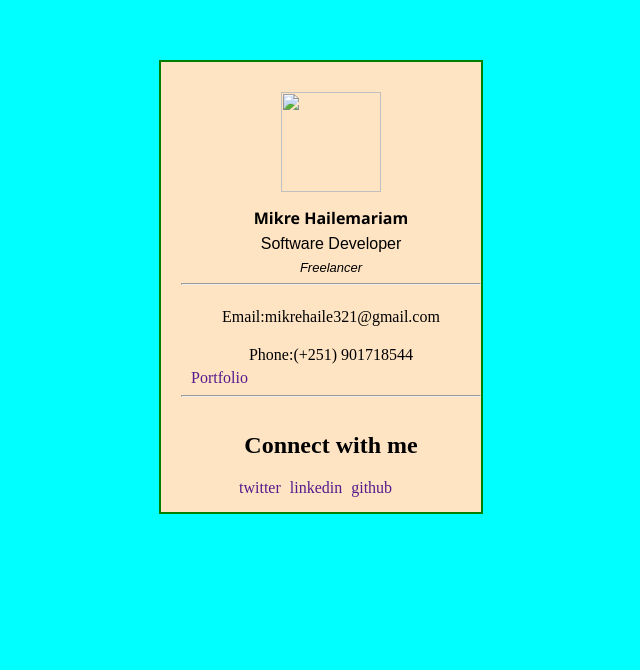
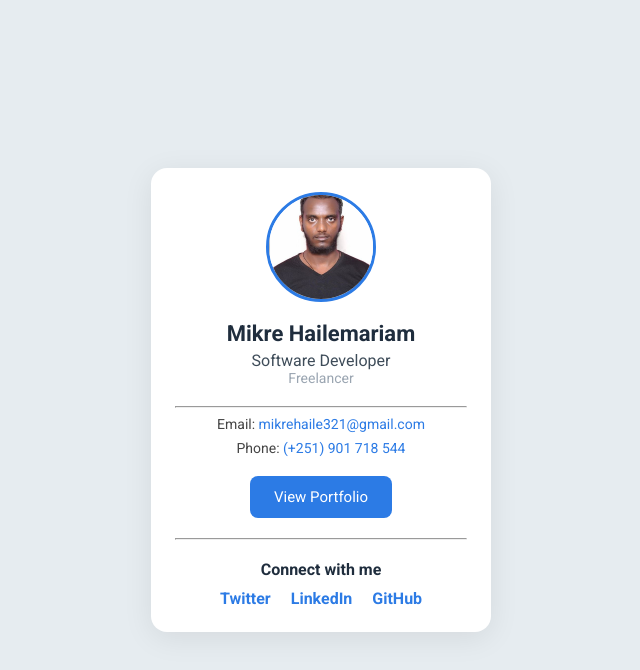
Before and after one commit to mikricho/portfolio, a plain HTML site: page index.html in a window 1280 px wide. Shown: the whole page, without its empty margins (319-959 px from the left). Drawn offline with Linux system fonts and the light colour scheme.

Commit message:
Add files via upload

```diff
--- a/index.html
+++ b/index.html
@@ -1,30 +1,36 @@
 <!DOCTYPE html>
 <html lang="en">
 <head>
-  <meta charset="UTF-8">
-  <meta name="viewport" content="width=device-width, initial-scale=1.0">
-  <title>Document</title>
-  <link rel="stylesheet" href="style.css">
+  <meta charset="UTF-8" />
+  <meta name="viewport" content="width=device-width, initial-scale=1.0"/>
+  <title>Mikre Hailemariam - Portfolio</title>
+  <link rel="stylesheet" href="style.css"/>
+  <link href="https://fonts.googleapis.com/css2?family=Roboto:wght@400;700&display=swap" rel="stylesheet"/>
 </head>
 <body>
   <main>
-    <div class="my_portfolio">
-      <img src="mikre1.jpg" alt="">
-      <p class="h3">Mikre Hailemariam</p>
-      <p class="h4">Software Developer</p>
-      <p class="h5">Freelancer</p>
-      <hr>
-      <P>Email:mikrehaile321@gmail.com</P>
-      <p>Phone:(+251) 901718544</p>
-      <a class="linkport" href="">Portfolio</a>
+    <div class="portfolio-card">
+      <img src="mikre1.png" alt="Mikre Hailemariam" class="profile-pic"/>
+      <div class="intro">
+        <h2>Mikre Hailemariam</h2>
+        <p class="role">Software Developer</p>
+        <p class="freelance">Freelancer</p>
+      </div>
+      <div class="contact-info">
+        <hr>
+        <p>Email: <a href="mailto:mikrehaile321@gmail.com">mikrehaile321@gmail.com</a></p>
+        <p>Phone: <a href="tel:+251901718544">(+251) 901 718 544</a></p>
+        <a class="btn" href="#" target="_blank">View Portfolio</a>
+      </div>
       <hr>
       <footer>
-      <h2>Connect with me</h2>
-      <a class="twitter" href="">twitter</a>
-      <a href="">linkedin</a>
-      <a href="">github</a>
+        <h3>Connect with me</h3>
+        <div class="social-links">
+          <a href="#" class="twitter" target="_blank">Twitter</a>
+          <a href="https://www.linkedin.com/in/mikre-hailemariam-sahle-645a91205?utm_source=share&utm_campaign=share_via&utm_content=profile&utm_medium=android_app" target="_blank">LinkedIn</a>
+          <a href="https://github.com/mikricho" target="_blank">GitHub</a>
+        </div>
       </footer>
-
     </div>
   </main>
 </body>
--- a/style.css
+++ b/style.css
@@ -1,67 +1,119 @@
-body{
-    background-color: aqua;
+* {
+  box-sizing: border-box;
+  margin: 0;
+  padding: 0;
 }
-.my_portfolio{
-    width: 300px;
-    background-color: bisque;
-    margin-left: auto;
-    margin-right: auto;
-    padding-left: 20px;
-    border: 2px solid green;
-    margin-top: 60px;
-    padding-top: 15px;
+
+body {
+  font-family: 'Roboto', sans-serif;
+  background-color: #e6ecf0; /* soft professional background */
+  display: flex;
+  justify-content: center;
+  align-items: center;
+  height: 100vh;
 }
-img{
-    width: 100px;
-    height: 100px;
-    display: block;
-    margin: auto;
-    padding: auto;
-    padding-top: 15px;
+
+.portfolio-card {
+  background-color: #ffffff; /* clean white card */
+  width: 340px;
+  padding: 24px;
+  border-radius: 16px;
+  box-shadow: 0 6px 30px rgba(0, 0, 0, 0.08);
+  text-align: center;
+  transition: 0.3s ease-in-out;
 }
-p{
-    margin-top: 0;
-    margin-bottom: 5px;
-    text-align: center;
-    padding-top: 15px;
+
+.portfolio-card:hover {
+  transform: scale(1.01);
 }
-.h4{
-    font-family: 'Poppins', sans-serif;
-    margin-bottom: -8px;
+
+.profile-pic {
+  width: 110px;
+  height: 110px;
+  object-fit: cover;
+  border-radius: 50%;
+  margin: 0 auto 15px;
+  border: 3px solid #2c7be5;
 }
-.h3{
-    font-family: 'Segoe UI', Tahoma, Geneva, Verdana, sans-serif;
-    font-weight: bold;
-    margin-bottom: -9px;
+
+.intro h2 {
+  font-size: 22px;
+  color: #1f2d3d;
+  font-weight: 700;
+  margin-bottom: 5px;
 }
-.h5{
-    font-family: 'Poppins', sans-serif;
-    font-style: italic;
-    font-size: small;
+
+.role {
+  font-size: 16px;
+  color: #3e4c59;
 }
-a{
-    text-decoration: none;
-    padding-right: 5px;
-    margin-right: -10px;
-    margin-top: 0;
-    padding-top: 15px;
-    padding-bottom: 10px;
-    padding-left: 10px;
-    text-align: center;
+
+.freelance {
+  font-size: 14px;
+  color: #9aa5b1;
+  margin-bottom: 10px;
 }
-h2{
-    text-align: center;
-    padding-top: 15px;
+
+.contact-info {
+  margin: 20px 0;
 }
-.linkport{
-    text-align: center;
+
+.contact-info p {
+  margin: 8px 0;
+  font-size: 14px;
+  color: #444;
 }
-.twitter{
-    padding-left: 58px;
+
+.contact-info a {
+  color: #2c7be5;
+  text-decoration: none;
+  font-weight: 500;
 }
-footer{
-    padding-bottom: 15px;
+
+.contact-info a:hover {
+  text-decoration: underline;
 }
-hr{
-    margin-bottom: 8px;
+
+.btn {
+  display: inline-block;
+  margin-top: 12px;
+  padding: 12px 24px;
+  background-color: #2c7be5;
+  color: white;
+  border-radius: 8px;
+  font-weight: 600;
+  font-size: 15px;
+  transition: background-color 0.3s ease;
+  text-decoration: none;
 }
+
+.btn:hover {
+  background-color: #1a5dcc;
+}
+
+footer h3 {
+  margin: 20px 0 10px;
+  color: #1f2d3d;
+  font-size: 16px;
+}
+
+.social-links {
+  display: flex;
+  justify-content: center;
+  gap: 20px;
+  flex-wrap: wrap;
+}
+
+.social-links a {
+  text-decoration: none;
+  color: #2c7be5;
+  font-weight: 600;
+  transition: color 0.3s ease;
+}
+
+.social-links a:hover {
+  color: #1a5dcc;
+}
+a.btn{
+    color: white;
+}
```
Also changed, not shown: mikre1.png (added).
